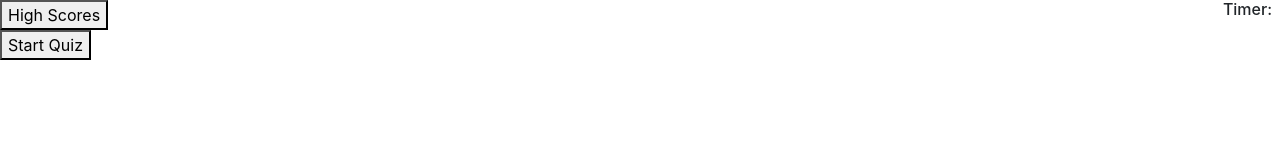
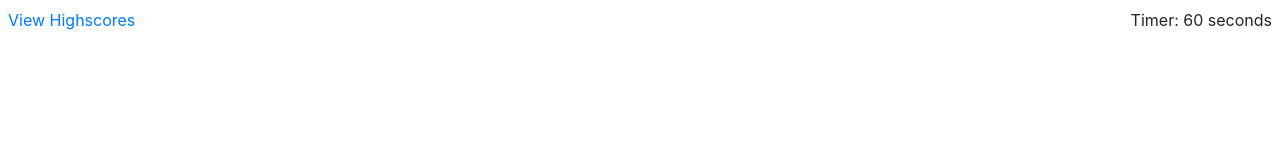
Before and after one commit to Quackenstien/Quiz, a plain HTML site: page quiz.html in a window 1280 px wide. Drawn offline with nearby package versions, Linux system fonts and the light colour scheme.

Commit message:
redoing html after drawing out project and psudo coding

```diff
--- a/quiz.html
+++ b/quiz.html
@@ -3,27 +3,29 @@
   <head>
     <meta charset="UTF-8" />
     <meta name="viewport" content="width=device-width, initial-scale=1.0" />
+    <!-- bootstrap -->
     <link
       rel="stylesheet"
       href="https://stackpath.bootstrapcdn.com/bootstrap/4.4.1/css/bootstrap.min.css"
       integrity="sha384-Vkoo8x4CGsO3+Hhxv8T/Q5PaXtkKtu6ug5TOeNV6gBiFeWPGFN9MuhOf23Q9Ifjh"
       crossorigin="anonymous"
     />
-    <link rel="stylesheet" href="style.css" />
-    <title>Document</title>
+
+    <title>Code Quiz</title>
   </head>
+
   <body>
-    <div class="row">
-      <div class="col">
-        <button id="highscores">High Scores</button>
+    <!-- Menu Bar -->
+    <nav>
+      <div class="d-flex bd-highlight mb-3 justify-content-between">
+        <!-- Highest Score Link -->
+        <div class="p-2 bd-highlight">
+          <a href="leaderboard.html" class="href">View Highscores</a>
+        </div>
+        <!-- Timer -->
+        <div class="p-2 bd-highlight" id="timer">Timer: 60 seconds</div>
       </div>
-      <div class="col">
-        <h6 id="countdown">Timer:</h6>
-      </div>
-    </div>
-    <button id="startquiz">Start Quiz</button>
-    <h1 id="q1"></h1>
-    <ol id="listEl"></ol>
+    </nav>
 
     <script src="./script.js"></script>
   </body>
```
